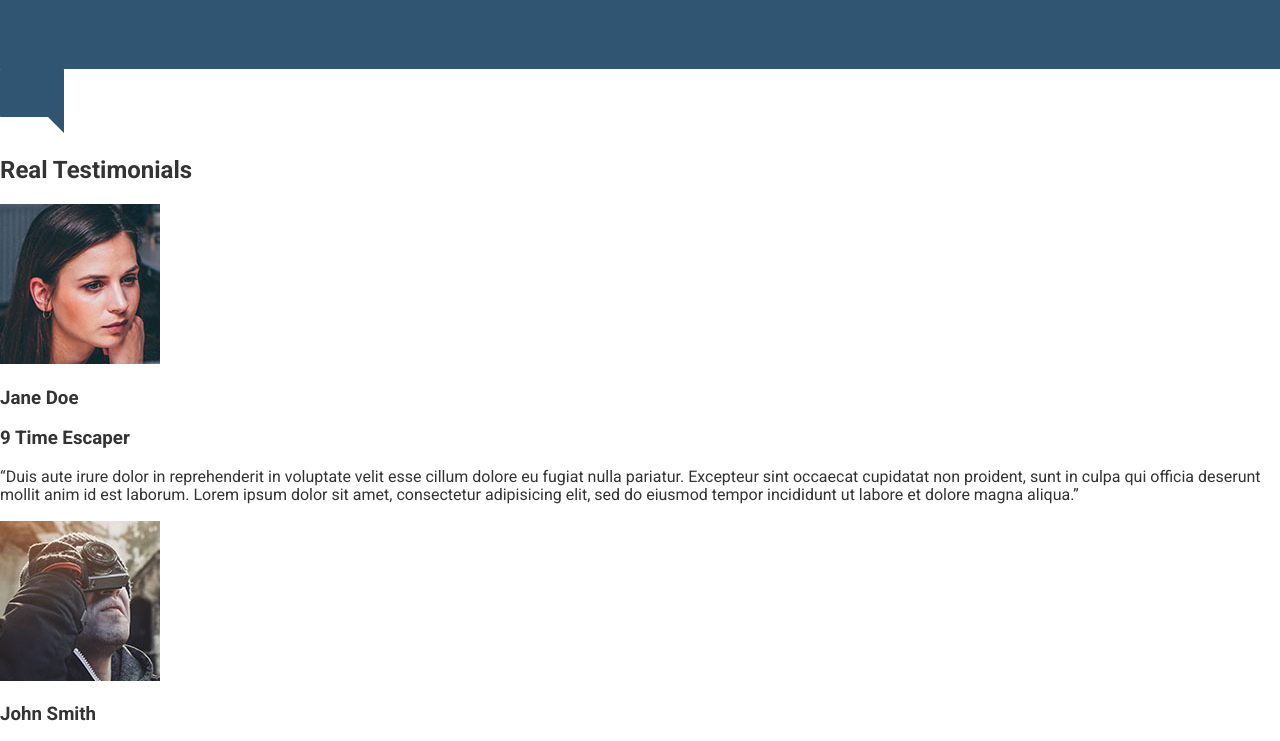
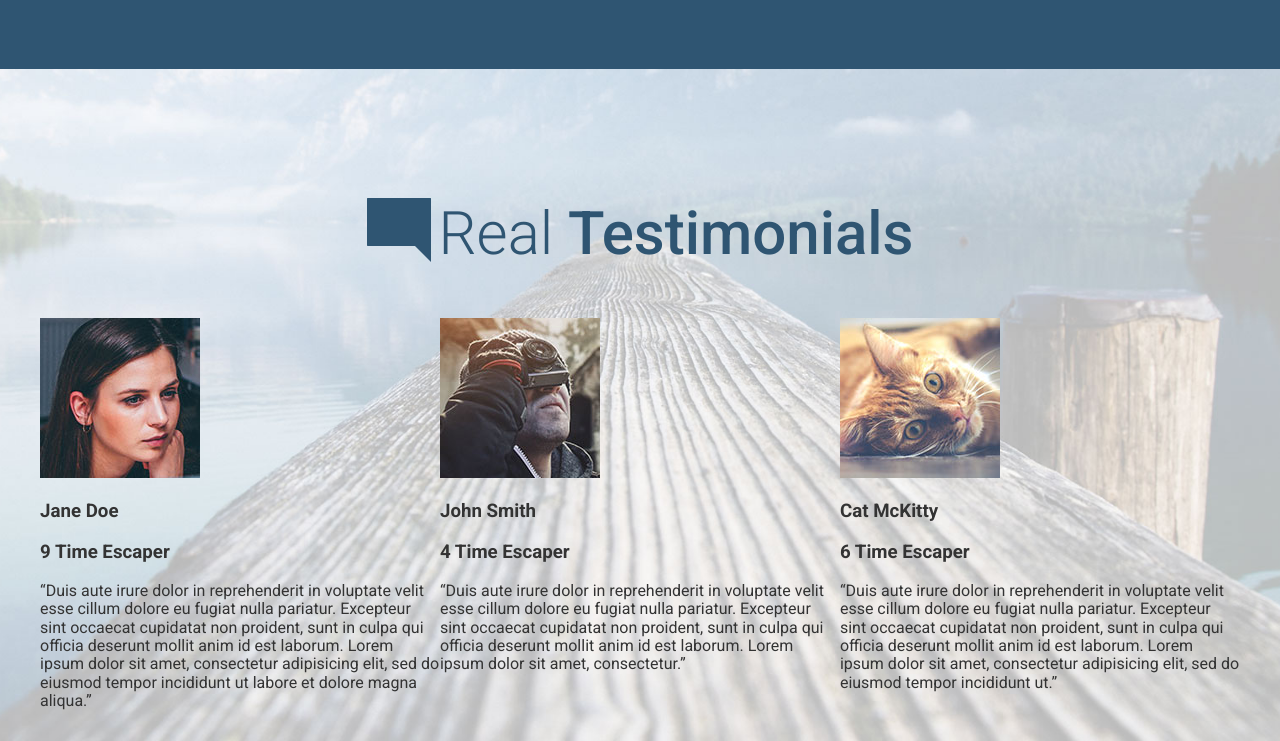
Before and after one commit to alexcabaang/test-site, a website built with webpack: page app/index.html in a window 1280 px wide. Shown: the part 2951-3692 px from the top of the page. Built offline with nearby package versions, Linux system fonts and the light colour scheme.

Commit message:
Wrapping testimonials in columns blocks

```diff
--- a/app/assets/styles/modules/_page-section.css
+++ b/app/assets/styles/modules/_page-section.css
@@ -10,4 +10,9 @@
 		background-color: $mainBlue;
 		color: #FFF;
 	}
+
+	&--testimonials {
+		background: url('/assets/images/testimonials-bg.jpg') top center no-repeat;
+		background-size:cover;
+	}
 }
--- a/app/assets/styles/modules/_section-title.css
+++ b/app/assets/styles/modules/_section-title.css
@@ -14,10 +14,15 @@
         margin-right: auto;
         margin-bottom: .6rem;
         @mixin atSmall {
+            position: relative;
+            top: 8px;
             margin-right: .5rem;
             margin-left: 0;
             margin-bottom: 0;
             display: inline-block;
         }
     }
+    &--blue {
+        color: $mainBlue;
+    }
 }
--- a/app/index.html
+++ b/app/index.html
@@ -95,21 +95,30 @@
             </div>
         </div>
     </div>
-    <div id="testimonials">
-        <img src="assets/images/icons/comment.svg">
-        <h2>Real Testimonials</h2>
+    <div id="testimonials" class="page-section page-section--testimonials">
+        <div class="wrapper">
+            <h2 class="section-title section-title--blue"><img class="section-title__icon" src="assets/images/icons/comment.svg">Real <strong>Testimonials</strong></h2>
+            <div class="row">
+                <div class="row__medium-4">
                     <img src="assets/images/testimonial-jane.jpg">
                     <h3>Jane Doe</h3>
                     <h3>9 Time Escaper</h3>
                     <p>&ldquo;Duis aute irure dolor in reprehenderit in voluptate velit esse cillum dolore eu fugiat nulla pariatur. Excepteur sint occaecat cupidatat non proident, sunt in culpa qui officia deserunt mollit anim id est laborum. Lorem ipsum dolor sit amet, consectetur adipisicing elit, sed do eiusmod tempor incididunt ut labore et dolore magna aliqua.&rdquo;</p>
+                </div>
+                <div class="row__medium-4">
                     <img src="assets/images/testimonial-john.jpg">
                     <h3>John Smith</h3>
                     <h3>4 Time Escaper</h3>
                     <p>&ldquo;Duis aute irure dolor in reprehenderit in voluptate velit esse cillum dolore eu fugiat nulla pariatur. Excepteur sint occaecat cupidatat non proident, sunt in culpa qui officia deserunt mollit anim id est laborum. Lorem ipsum dolor sit amet, consectetur.&rdquo;</p>
+                </div>
+                <div class="row__medium-4">
                     <img src="assets/images/testimonial-cat.jpg">
                     <h3>Cat McKitty</h3>
                     <h3>6 Time Escaper</h3>
                     <p>&ldquo;Duis aute irure dolor in reprehenderit in voluptate velit esse cillum dolore eu fugiat nulla pariatur. Excepteur sint occaecat cupidatat non proident, sunt in culpa qui officia deserunt mollit anim id est laborum. Lorem ipsum dolor sit amet, consectetur adipisicing elit, sed do eiusmod tempor incididunt ut.&rdquo;</p>
+                </div>
+            </div>
+        </div>
     </div>
     <footer>
         <p>Copyright &copy; 2016 Clear View Escapes. All rights reserved. <a href="#" class="btn btn--orange">Get in Touch</a></p>
--- a/app/temp/styles/styles.css
+++ b/app/temp/styles/styles.css
@@ -607,6 +607,11 @@ a {
 		color: #FFF;
 	}
 
+.page-section--testimonials {
+		background: url('/assets/images/testimonials-bg.jpg') top center no-repeat;
+		background-size:cover;
+	}
+
 .headline {
 	font-size: 1.9rem;
 	font-weight: 300;
@@ -795,12 +800,18 @@ a {
 @media (min-width: 530px) {
 
 .section-title__icon {
+            position: relative;
+            top: 8px;
             margin-right: .5rem;
             margin-left: 0;
             margin-bottom: 0;
             display: inline-block
     }
 	}
+
+.section-title--blue {
+        color: #2f5572;
+    }
 
 .feature-item {
     position: relative;
```
Lines whose indentation alone changed are shown as unchanged.
